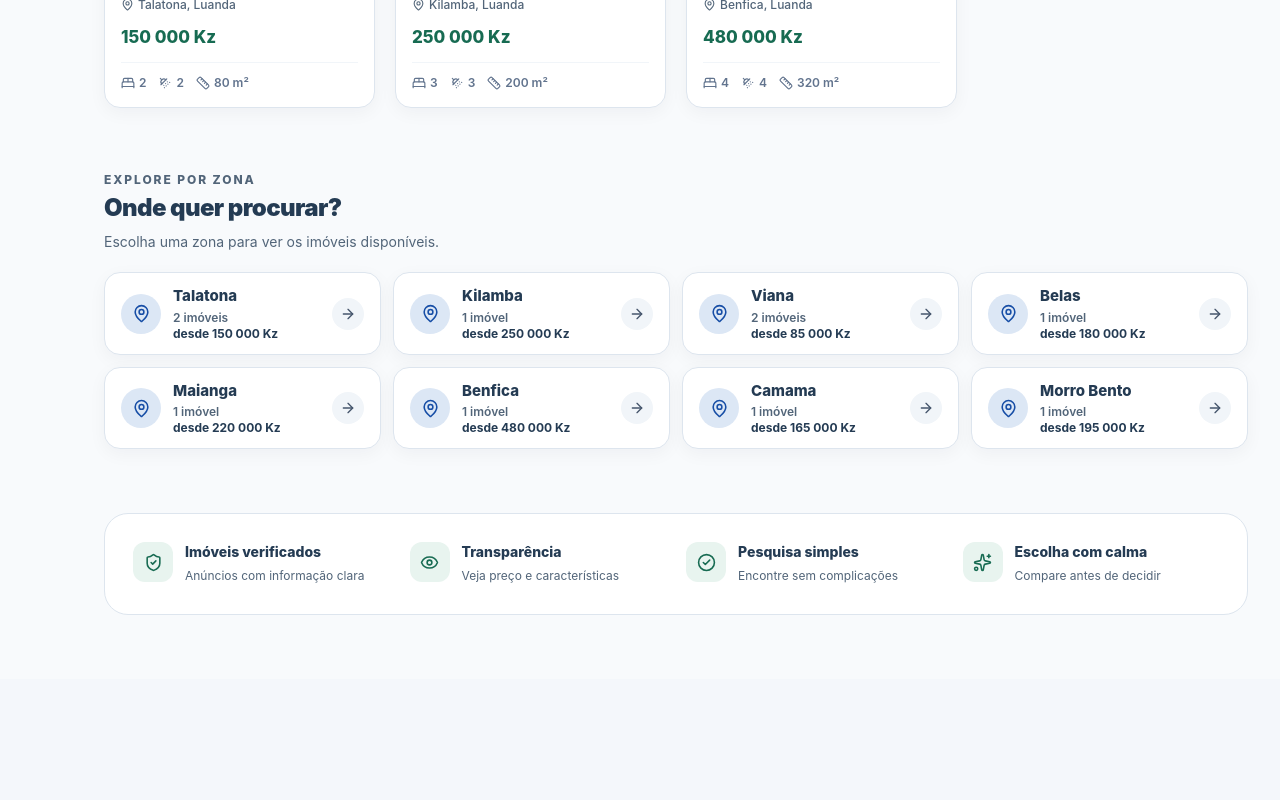
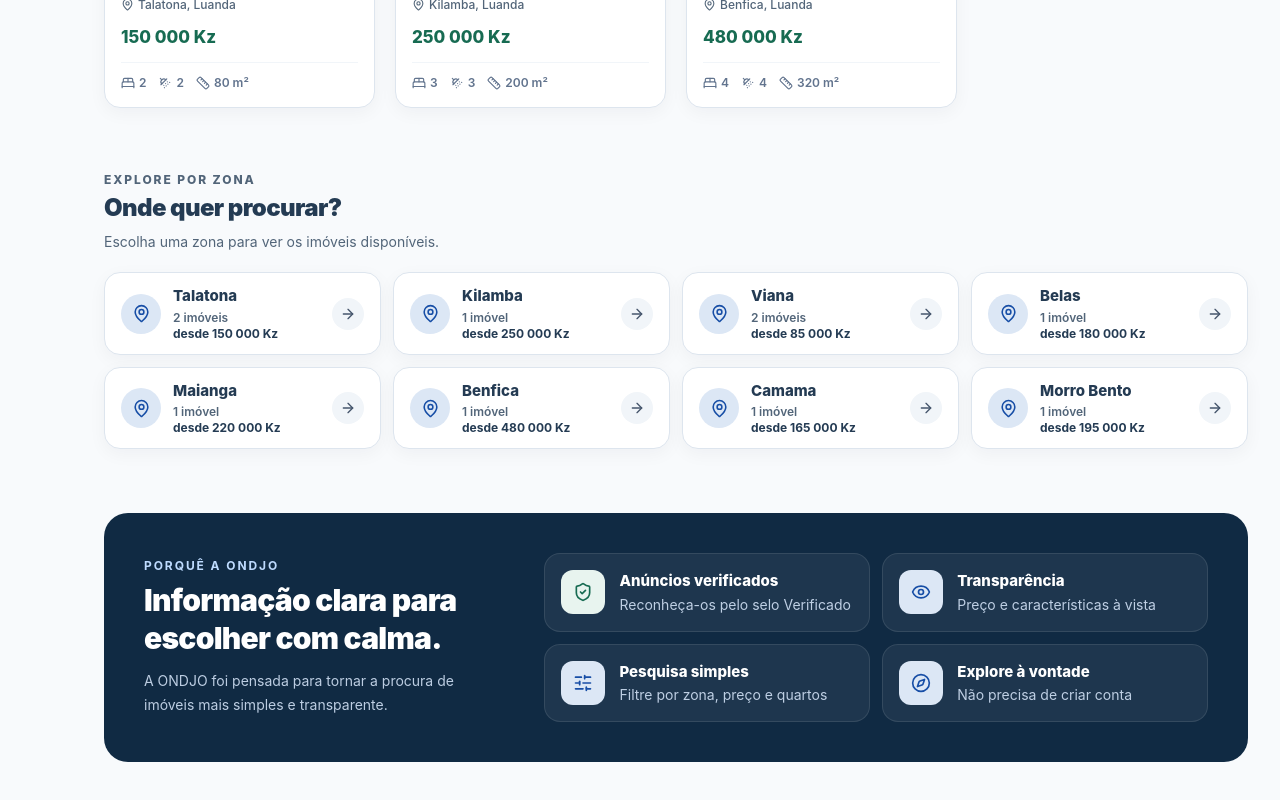
Before and after one commit to Hugo-JC/ondjo, a React (Vite) app: page / in a window 1280 px wide. Shown: the part 1388-2188 px from the top of the page. Before the commit the page ends 2067 px from the top, so only its background shows below. Built offline with nearby package versions, Linux system fonts and the light colour scheme.

Commit message:
TrustStrip Update

```diff
--- a/src/components/TrustStrip.tsx
+++ b/src/components/TrustStrip.tsx
@@ -1,39 +1,102 @@
-import { CheckCircle2, Eye, ShieldCheck, Sparkles } from "lucide-react";
+import { Compass, Eye, ShieldCheck, SlidersHorizontal } from "lucide-react";
+import { motion, useReducedMotion } from "framer-motion";
 
-export function TrustStrip() {
-  const items = [
+type Tone = "state" | "info";
+
+interface TrustItem {
+  icon: typeof ShieldCheck;
+  title: string;
+  text: string;
+  /** state = sinal de verificação (verde); info = informação (azul suave). */
+  tone: Tone;
+}
+
+// Cada mensagem corresponde a algo que existe hoje na aplicação.
+const items: TrustItem[] = [
   {
     icon: ShieldCheck,
-      title: "Imóveis verificados",
-      text: "Anúncios com informação clara",
-    },
-    { icon: Eye, title: "Transparência", text: "Veja preço e características" },
-    {
-      icon: CheckCircle2,
-      title: "Pesquisa simples",
-      text: "Encontre sem complicações",
+    title: "Anúncios verificados",
+    text: "Reconheça-os pelo selo Verificado",
+    tone: "state",
   },
   {
-      icon: Sparkles,
-      title: "Escolha com calma",
-      text: "Compare antes de decidir",
+    icon: Eye,
+    title: "Transparência",
+    text: "Preço e características à vista",
+    tone: "info",
+  },
+  {
+    icon: SlidersHorizontal,
+    title: "Pesquisa simples",
+    text: "Filtre por zona, preço e quartos",
+    tone: "info",
+  },
+  {
+    icon: Compass,
+    title: "Explore à vontade",
+    text: "Não precisa de criar conta",
+    tone: "info",
   },
 ];
 
+const toneClass: Record<Tone, string> = {
+  state: "bg-ondjo-green-soft text-ondjo-green",
+  info: "bg-ondjo-blue-soft text-ondjo-blue",
+};
+
+export function TrustStrip() {
+  const reduceMotion = useReducedMotion();
+
   return (
-    <section className="rounded-3xl border border-ondjo-border bg-white p-5 sm:p-7">
-      <div className="grid gap-5 sm:grid-cols-2 lg:grid-cols-4">
-        {items.map(({ icon: Icon, title, text }) => (
-          <div key={title} className="flex gap-3">
-            <span className="grid size-10 shrink-0 place-items-center rounded-xl bg-ondjo-green-soft text-ondjo-green">
-              <Icon size={19} />
+    <section
+      aria-labelledby="confianca-titulo"
+      className="rounded-3xl bg-ondjo-navy text-white"
+    >
+      <div className="grid gap-8 p-6 sm:p-8 lg:grid-cols-[minmax(0,0.85fr)_minmax(0,1.6fr)] lg:items-center lg:gap-12 lg:p-10">
+        <div>
+          <p className="text-xs font-bold uppercase tracking-[0.16em] text-blue-200">
+            Porquê a ONDJO
+          </p>
+          <h2
+            id="confianca-titulo"
+            className="mt-2 text-2xl font-black leading-tight tracking-tight sm:text-3xl"
+          >
+            Informação clara para escolher com calma.
+          </h2>
+          <p className="mt-3 max-w-md text-sm leading-6 text-blue-100/85">
+            A ONDJO foi pensada para tornar a procura de imóveis mais simples
+            e transparente.
+          </p>
+        </div>
+
+        <ul className="grid gap-3 sm:grid-cols-2">
+          {items.map(({ icon: Icon, title, text, tone }, index) => (
+            <motion.li
+              key={title}
+              initial={reduceMotion ? false : { opacity: 0, y: 12 }}
+              whileInView={{ opacity: 1, y: 0 }}
+              viewport={{ once: true, margin: "0px 0px -40px" }}
+              transition={{
+                duration: 0.28,
+                delay: reduceMotion ? 0 : Math.min(index * 0.05, 0.15),
+              }}
+              className="flex items-start gap-3.5 rounded-2xl border border-white/10 bg-white/6 p-4"
+            >
+              <span
+                aria-hidden="true"
+                className={`grid size-11 shrink-0 place-items-center rounded-xl ${toneClass[tone]}`}
+              >
+                <Icon size={20} />
               </span>
-            <div>
-              <p className="text-sm font-extrabold text-ondjo-ink">{title}</p>
-              <p className="mt-1 text-xs leading-5 text-ondjo-muted">{text}</p>
+              <div className="min-w-0">
+                <p className="text-[15px] font-extrabold text-white">{title}</p>
+                <p className="mt-0.5 text-sm leading-5 text-blue-100/85">
+                  {text}
+                </p>
               </div>
-          </div>
+            </motion.li>
           ))}
+        </ul>
       </div>
     </section>
   );
```
Lines whose indentation alone changed are shown as unchanged.
